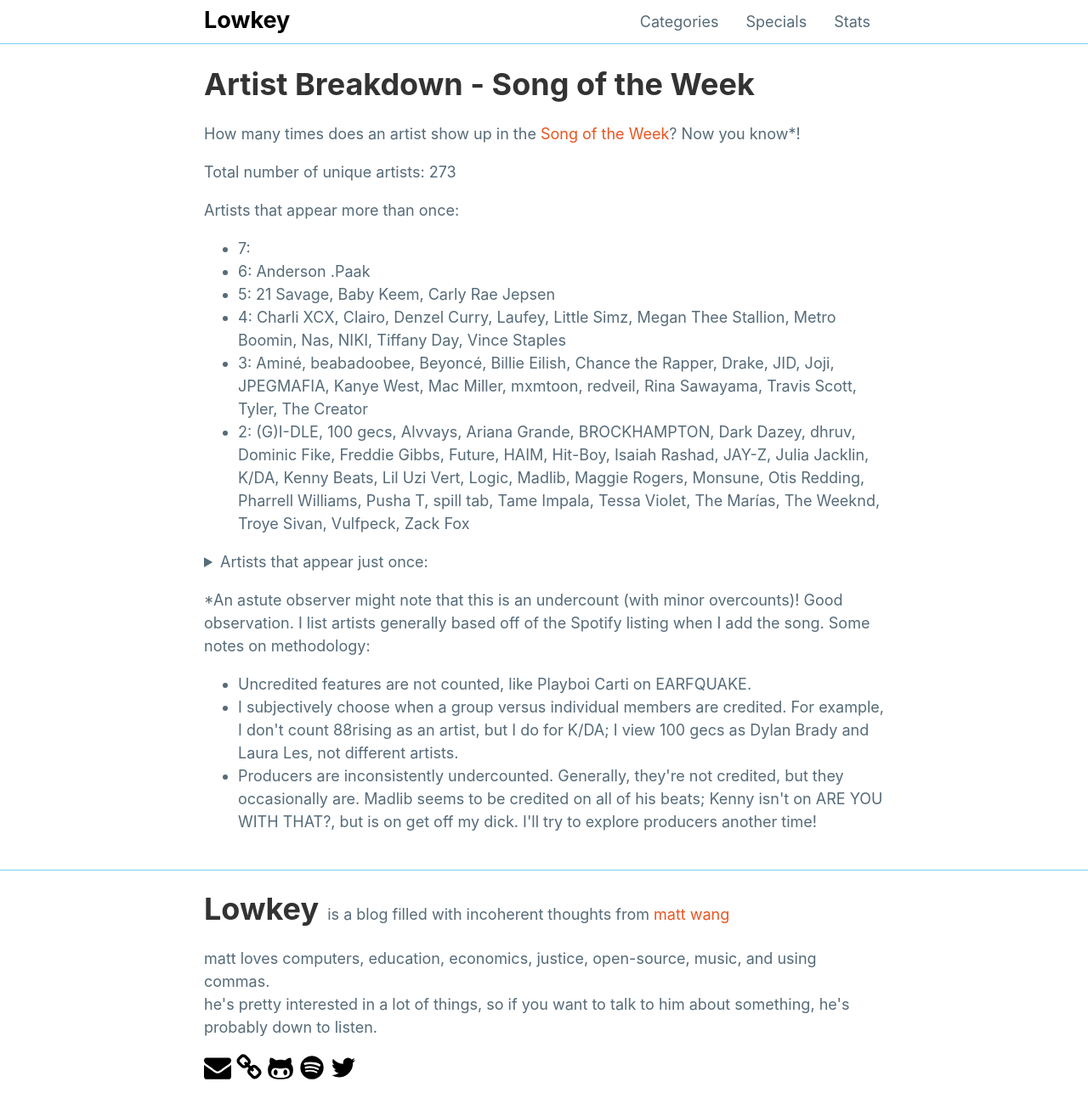
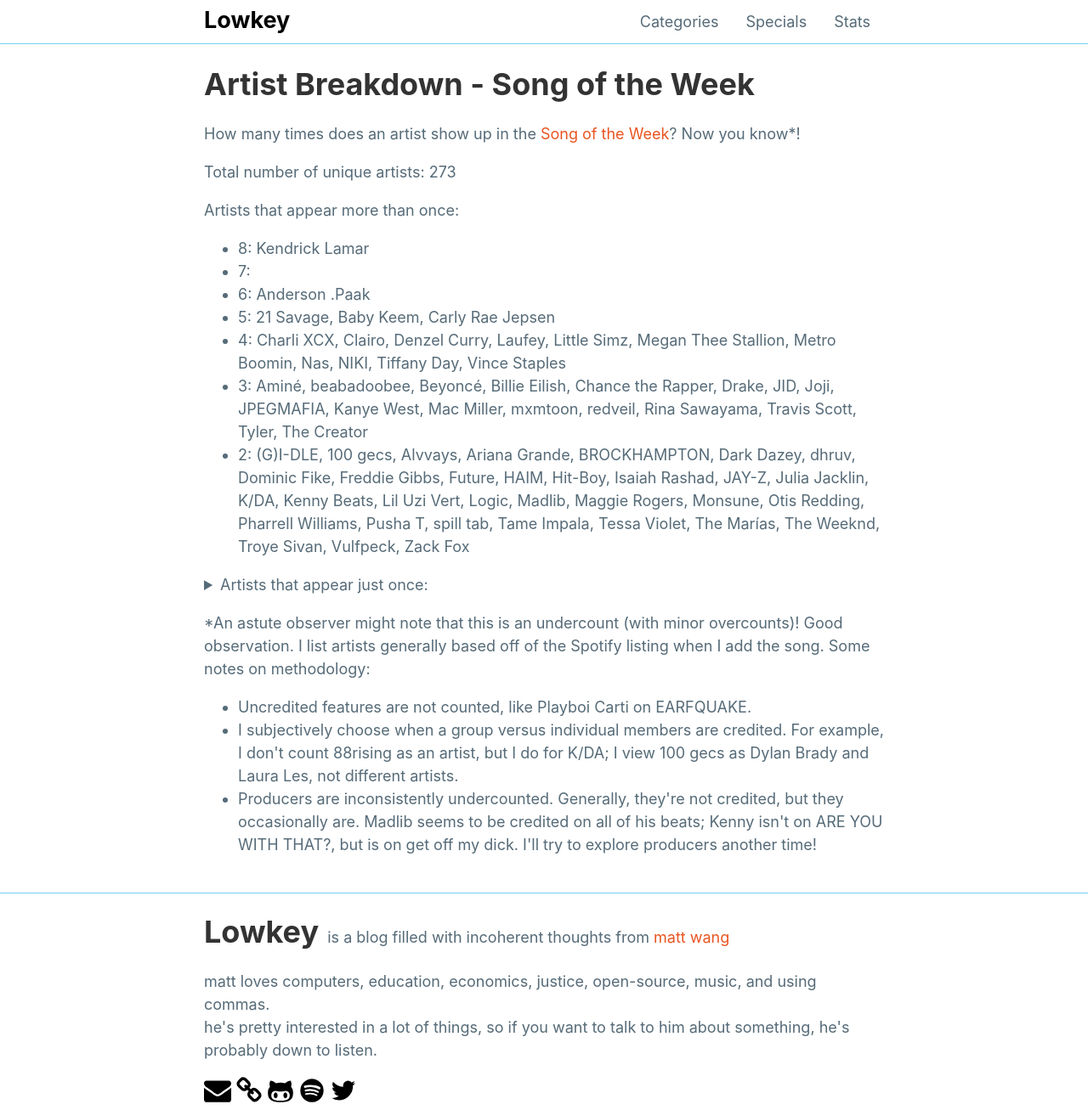
Before and after one commit to mattxwang/lowkey, a Jekyll site: the page built from stats/sotw-artists.html, in a window 1280 px wide and 1307 px high. Shown: the whole window at 85% size. Built offline with Jekyll 4.4.1, drawn with Linux system fonts in a browser that asks for light colours.

Commit message:
Fix artist count bug
(prev relied on size to get top artist)

```diff
--- a/_plugins/sotw-artist-counter.rb
+++ b/_plugins/sotw-artist-counter.rb
@@ -13,6 +13,7 @@
       sotw_artists.data['num_artists'] = cnt.size
       # 'safe-invert' on a hash; see https://stackoverflow.com/questions/10989259/how-to-swap-keys-and-values-in-a-hash
       sotw_artists.data['artist_count'] = cnt.each_with_object({}){|(k,v),o|(o[v]||=[])<<k}
+      sotw_artists.data['top_artist'] = sotw_artists.data['artist_count'].keys.max
     end
   end
 end
--- a/stats/sotw-artists.html
+++ b/stats/sotw-artists.html
@@ -15,7 +15,7 @@
 <p>
   Artists that appear more than once:
   <ul>
-  {% for i in (2..page.artist_count.size) reversed %}
+  {% for i in (2..page.top_artist) reversed %}
     <li>{{ i | pluralize: 'time', 'times' }}: {{ page.artist_count[i] | sort_natural | join: ", " }}</li>
   {% endfor %}
   </ul>
```
